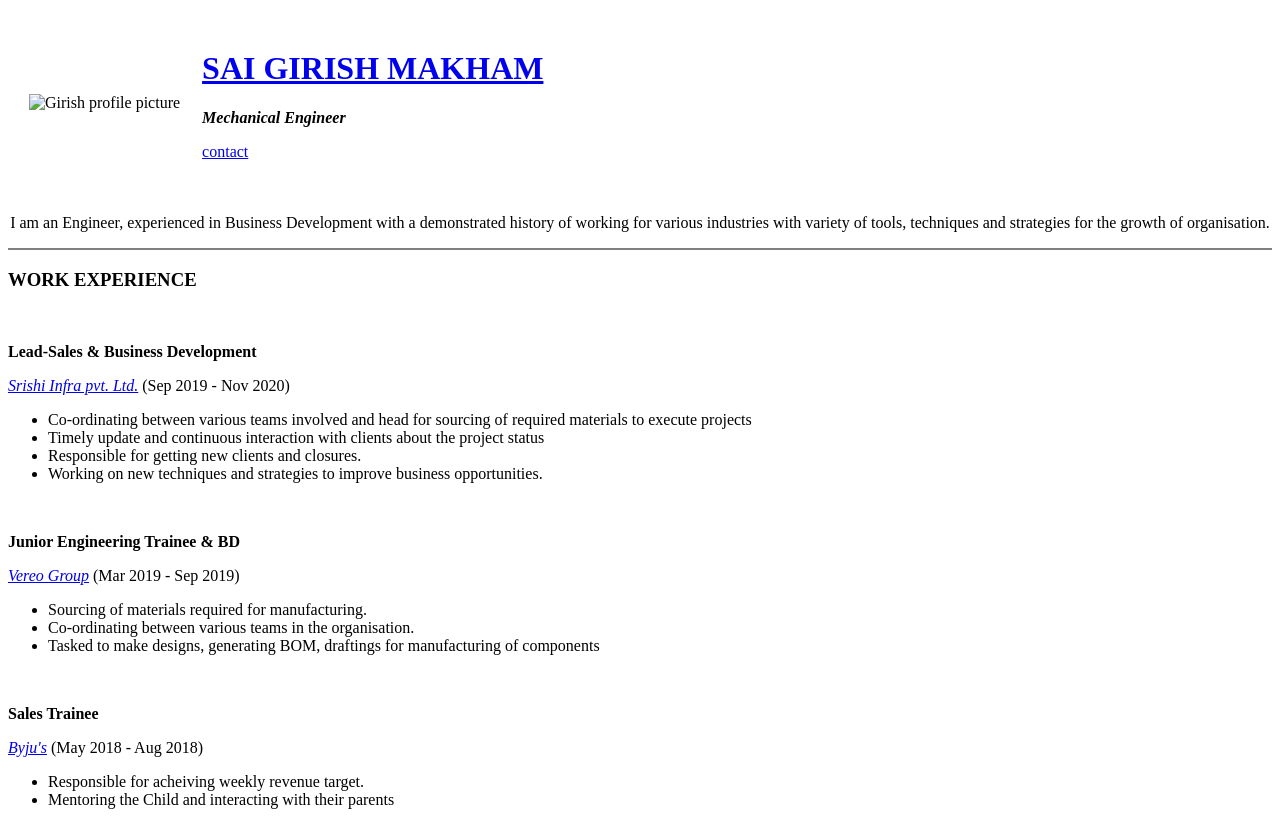
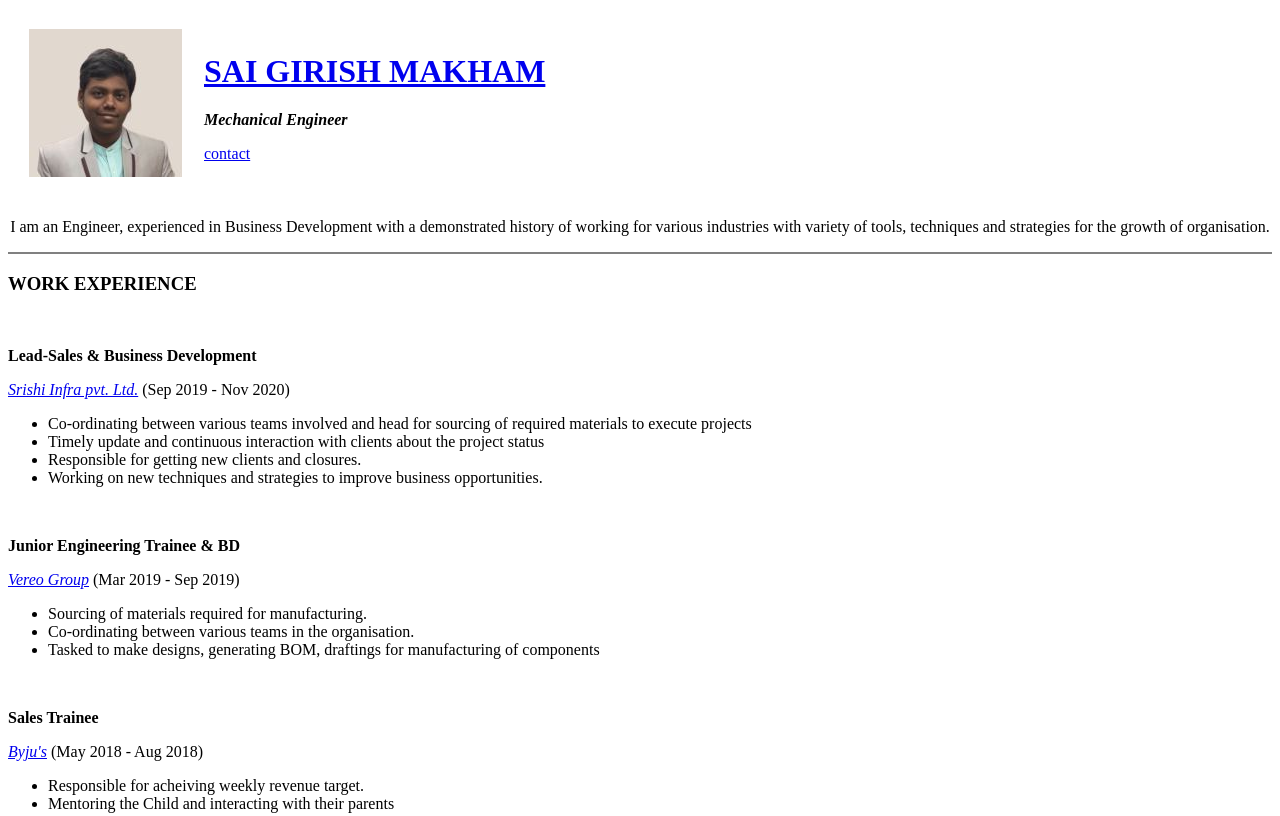
Before and after one commit to Girish35897/CV, a plain HTML site: page index.html in a window 1280 px wide. Shown: the top 816 px of the page. Drawn offline with Linux system fonts and the light colour scheme.

Commit message:
Update index.html

```diff
--- a/index.html
+++ b/index.html
@@ -9,7 +9,7 @@
 <body>
   <table cellspacing="20">
     <tr>
-      <td><img src="images/Girish.jpg" alt="Girish profile picture"></td>
+      <td><img src="Girish.jpg" alt="Girish profile picture"></td>
       <td><h1><a href="https://www.linkedin.com/in/makham-sai-girish/">SAI GIRISH MAKHAM</a></h1>
       <p><em><strong>Mechanical Engineer </strong></em></p>
       <p><a href="Contact.html">contact</a></p></td>
```
